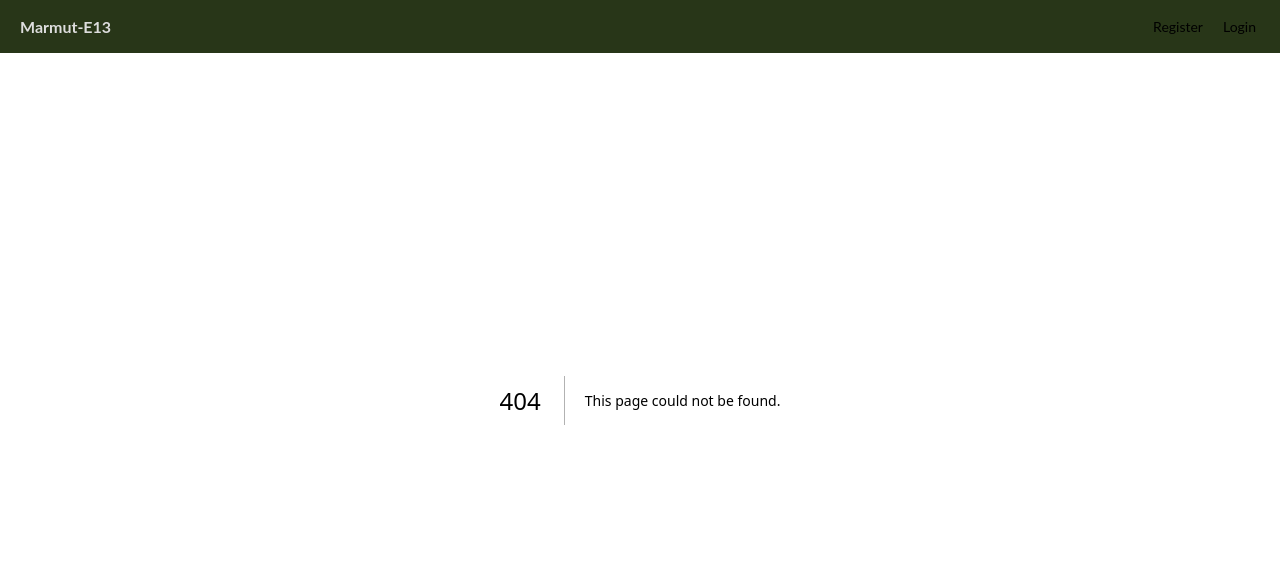
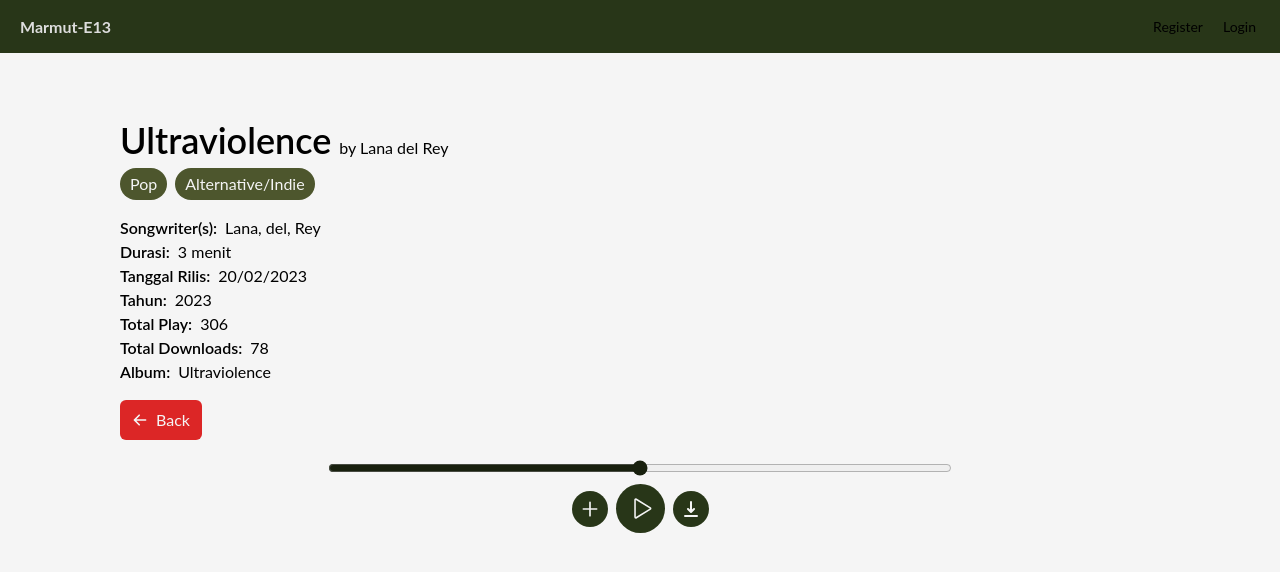
Before and after one commit to Marmut-E13/marmut, a Next.js app: page /play/1 in a window 1280 px wide. Before the commit this address had no page. Shown: the top 572 px of the page. Built offline with nearby package versions, Linux system fonts and the light colour scheme.

Commit message:
feat: implement play song UI

```diff
--- /dev/null
+++ b/src/app/play/[idSong]/page.tsx
@@ -0,0 +1,96 @@
+"use client"
+
+import { HiArrowLeft, HiDownload, HiOutlinePlus } from "react-icons/hi";
+import { PiPlay } from "react-icons/pi";
+
+const PlaySong: React.FC = () => {
+
+    const handleBack = () => {
+
+    }
+
+    return (
+        <div className="flex flex-col h-screen w-screen py-[120px] px-[120px] items-center gap-5">
+            <div className="flex w-full items-start flex-col gap-4">
+                <div className="flex flex-col gap-2">
+                    <div className="flex flex-row gap-2 items-end">
+                        <text className="text-4xl font-semibold">Ultraviolence</text>
+                        <text>by Lana del Rey</text>
+                    </div>
+
+                    <div className="flex flex-row gap-2 text-marmut-000">
+                        <div className="bg-marmut-green-500 px-[10px] py-1 rounded-2xl">Pop</div>
+                        <div className="bg-marmut-green-500 px-[10px] py-1 rounded-2xl">Alternative/Indie</div>
+                    </div>
+                </div>
+
+                <div>
+                    <div className="flex gap-2">
+                        <text className="font-semibold">Songwriter(s):</text>
+                        <text>Lana, del, Rey</text>
+                    </div>
+
+                    <div className="flex gap-2">
+                        <text className="font-semibold">Durasi:</text>
+                        <text>3 menit</text>
+                    </div>
+
+                    <div className="flex gap-2">
+                        <text className="font-semibold">Tanggal Rilis:</text>
+                        <text>20/02/2023</text>
+                    </div>
+
+                    <div className="flex gap-2">
+                        <text className="font-semibold">Tahun:</text>
+                        <text>2023</text>
+                    </div>
+
+                    <div className="flex gap-2">
+                        <text className="font-semibold">Total Play:</text>
+                        <text>306</text>
+                    </div>
+
+                    <div className="flex gap-2">
+                        <text className="font-semibold">Total Downloads:</text>
+                        <text>78</text>
+                    </div>
+
+                    <div className="flex gap-2">
+                        <text className="font-semibold">Album:</text>
+                        <text>Ultraviolence</text>
+                    </div>
+                </div>
+
+                <button className="bg-red-600 text-marmut-000 flex flex-row gap-2 py-2 px-3 items-center rounded-md" onClick={() => handleBack()}>
+                    <HiArrowLeft />
+                    <text>Back</text>
+                </button>
+            </div>
+
+            <main className="flex flex-col w-full justify-center items-center gap-2">
+                <input type="range" className="w-[60%] accent-marmut-dark-green-700"/>
+
+                <div className="flex flex-row gap-2 items-center">
+                    <div>
+                        <button className="bg-marmut-dark-green-300 rounded-full p-2 text-marmut-000">
+                            <HiOutlinePlus size={20} />
+                        </button>
+                    </div>
+
+                    <button className="bg-marmut-dark-green-300 rounded-full p-3 text-marmut-000">
+                        <PiPlay size={25}/>
+                    </button>
+
+                    <div>
+                        <button className="bg-marmut-dark-green-300 rounded-full p-2 text-marmut-000">
+                            <HiDownload size={20} />
+                        </button>
+                    </div>
+
+                </div>
+            </main>
+        </div>
+    )
+}
+
+export default PlaySong;
--- a/src/components/songRow/index.tsx
+++ b/src/components/songRow/index.tsx
@@ -16,6 +16,10 @@
 
     const router = useRouter()
     const pathname = usePathname()
+
+    const handlePlay = () => {
+        router.push('/play/dummy')
+    }
 
     const dummyKontens: KontenProps[] = [
         {
@@ -54,7 +58,7 @@
                     <HiOutlineInformationCircle size={21}/>
                 </button>
 
-                <button className="bg-marmut-brown-500 text-marmut-light-brown-000 p-[7px] rounded-md">
+                <button className="bg-marmut-brown-500 text-marmut-light-brown-000 p-[7px] rounded-md" onClick={() => handlePlay()}>
                     <PiPlay size={19}/>
                 </button>
 
```
